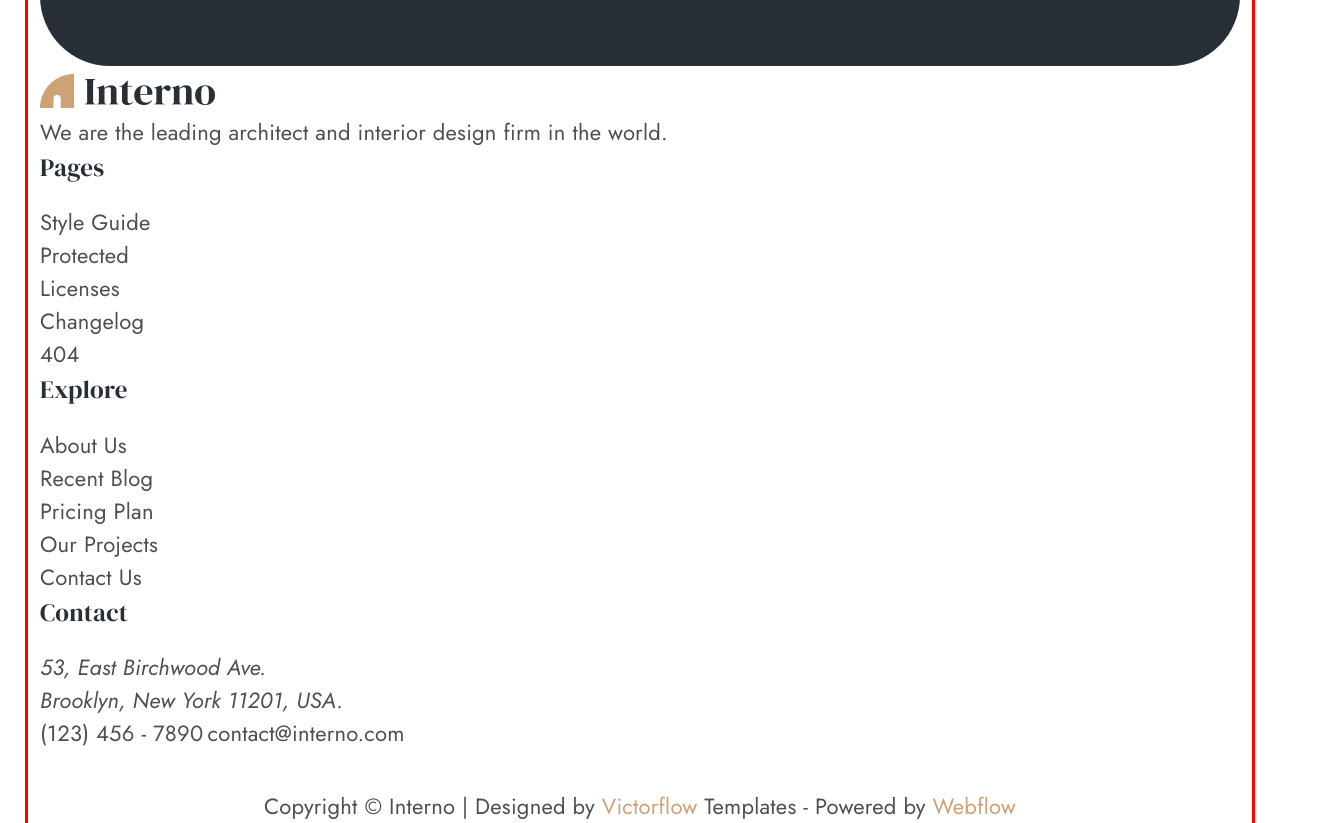
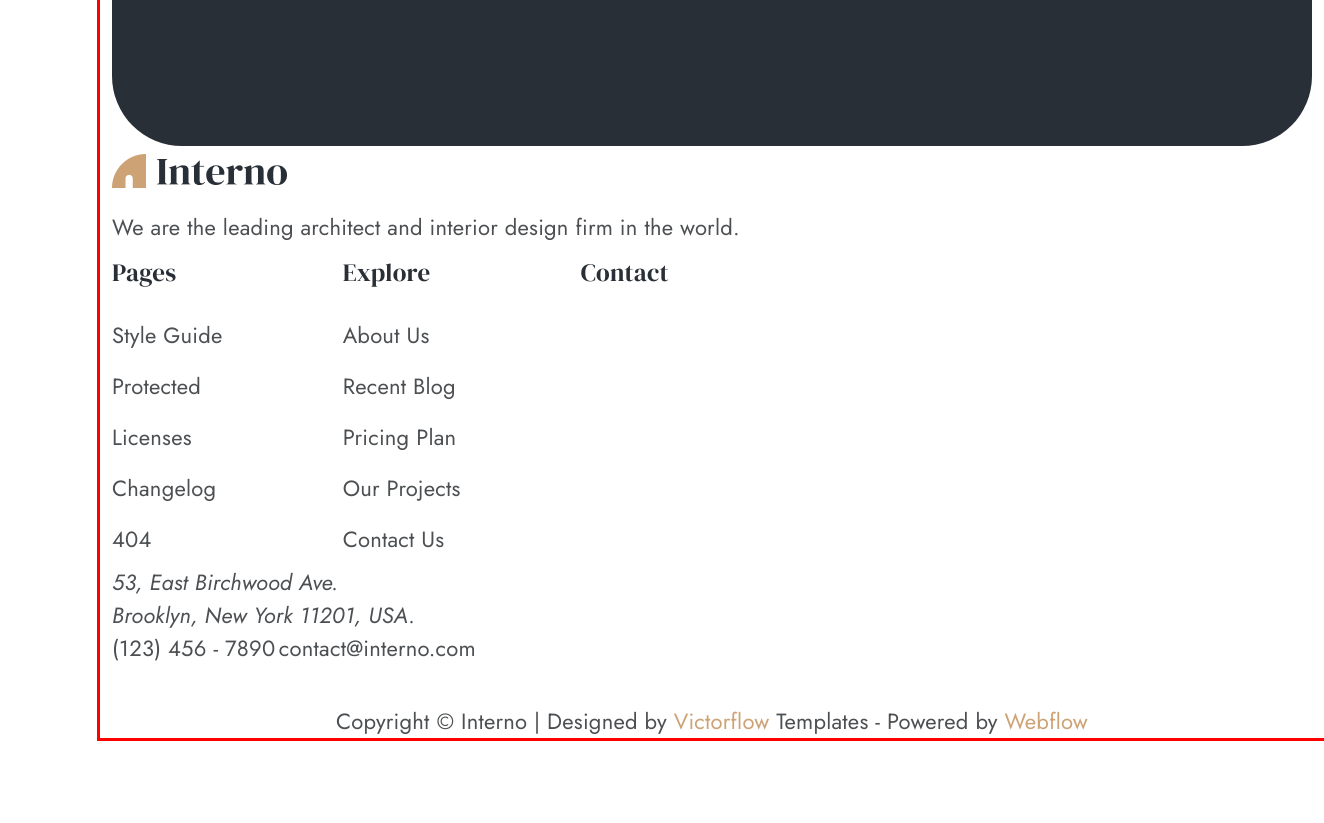
Before and after one commit to shmorgunsofiia-crypto/Interno, a plain HTML site: page index.html in a window 1280 px wide. Shown: the part 7343-8166 px from the top of the page, 1324 px wide, since content can reach past the window. After the commit the page ends 8121 px from the top, so only its background shows below. Drawn offline with nearby package versions, Linux system fonts and the light colour scheme.

Commit message:
Update style.css

```diff
--- a/css/style.css
+++ b/css/style.css
@@ -466,6 +466,8 @@
 line-height: 150%;
 letter-spacing: 0.01em;
 color: #4d5053;
+padding-top:15px ;
+padding-bottom: 10px;
 }
 
 .phone{
@@ -508,26 +510,6 @@
   gap: 20px;
 }
 
-.websites-text {
-  font-family:"DM Serif Display", sans-serif;
-  font-weight: 400;
-font-size: 25px;
-line-height: 150%;
-letter-spacing: 0.01em;
-color: #292f36;
-padding-bottom:20px ;
-}
-
-.websites-link{
-    font-family: "Jost", sans-serif;
-  font-weight: 400;
-font-size: 22px;
-line-height: 150%;
-letter-spacing: 0.01em;
-color: #4d5053;
-display: flex;
-flex-direction: column ;
-}
 
 .footer-column a {
   text-decoration: none;
@@ -554,6 +536,7 @@
 letter-spacing: 0em;
 text-align: center;
 color: #fff;
+padding-top: 50px;
 }
 
 .footer-text{
@@ -580,5 +563,65 @@
 display: block;
 margin: 0 auto;
 margin-top:36px ;
+}
+
+footer {
+  padding: 80px 100px 40px;
+  background-color: #fff;
+  font-family: "DM Serif Display", serif;
+  color: #292f36;
+}
+
+.websites-list {
+  display: flex;
+  gap: 120px;
+  list-style: none;
+  align-items: flex-start;
+}
+
+
+.websites-item {
 
 }
+
+.websites-container {
+  display: flex;
+  flex-direction: column;
+  gap: 18px;
+}
+
+.websites-text {
+  font-family: "DM Serif Display", serif;
+  font-weight: 400;
+font-size: 25px;
+line-height: 150%;
+letter-spacing: 0.01em;
+color: #292f36;
+  margin-bottom: 10px;
+}
+
+
+.websites-link {
+  font-family: "Jost", sans-serif;
+  text-decoration: none;
+font-weight: 400;
+font-size: 22px;
+line-height: 150%;
+letter-spacing: 0.01em;
+color: #4d5053;
+}
+
+.websites-link:hover {
+  color: #cda274;
+}
+
+
+.address {
+  font-family: "Jost", sans-serif;
+  font-weight: 400;
+font-size: 22px;
+line-height: 150%;
+letter-spacing: 0.01em;
+color: #4d5053;
+  margin-top: 10px;
+}
```
